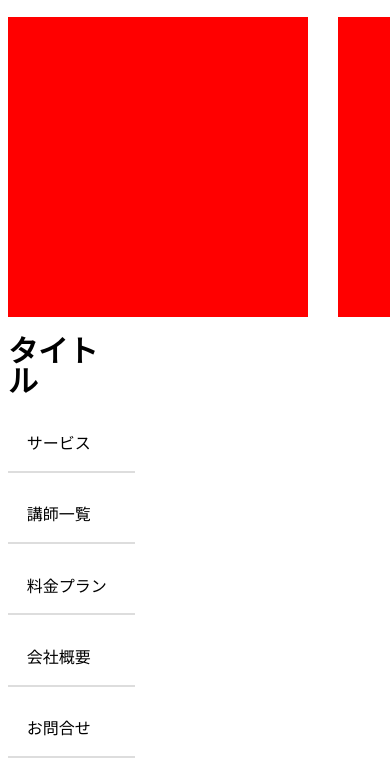
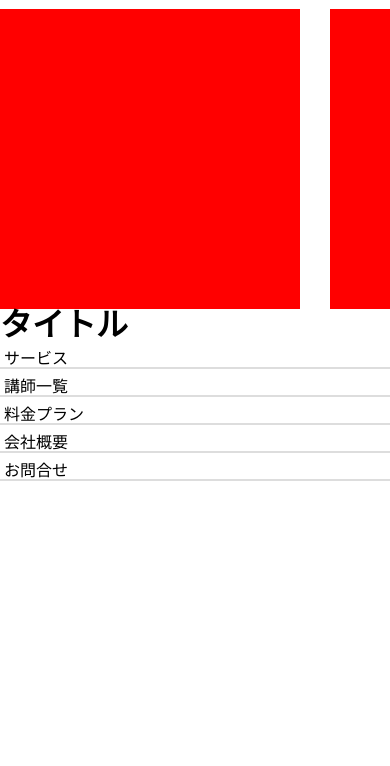
Before and after one commit to fuyukaT/kadai2, a plain HTML site: page dezasuta2/index.html in a window 390 px wide. Shown: the part 631-1397 px from the top of the page. After the commit the page ends 1112 px from the top, so only its background shows below. Drawn offline with Linux system fonts and the light colour scheme.

Commit message:
２回目課題修正
ご指摘いただいた点修正致しました！

```diff
--- a/dezasuta2/css/style.css
+++ b/dezasuta2/css/style.css
@@ -29,71 +29,78 @@
     margin-top: 20px;
 }
 
-.練習{
+
+html,
+body,
+h1,
+h2,
+h3,
+p,
+dl,
+dt,
+dd,
+ul,
+li {
     margin: 0;
     padding: 0;
     line-height: 1;
     color: #000;
     font-family: "游ゴシック体", YuGothic, "游ゴシック", "Yu Gothic", "メイリオ",
         "Hiragino Kaku Gothic ProN", "Hiragino Sans", sans-serif;
-    max-width: 960px;
-    display: flex;
-    margin:0 auto;
 }
 
-h1{
-    font-size: 30px;
-    width: 30%;
+a {
+    text-decoration: none;
+    color: inherit;
 }
 
+ul {
+    list-style: none;
+}
+
+img {
+    max-width: 100%;
+    vertical-align: bottom;
+    border: none;
+}
+
+.aaa{
+    display: flex;
+    justify-content: space-between;
+    max-width: 960px;
+    align-items: center;
+}
 
 ul{
-    margin: 0 ;
-    padding: 0 ;
     display: flex;
-    justify-content: space-between;
-    margin-top: 1%;
-  }
-ul li{
-    list-style: none;
-    width: 10%;
-    min-width: 90px;
-    padding: 5% 5% ;
-    }
-ul li:not(:last-child){
+}
+
+li{
+   padding-left:1%;
+   min-width: 90px;
+}
+
+li:not(:last-child){
     border-right:2px solid #ddd;
     }
 
 @media screen and (max-width:767px){
-    .練習{
-        margin: 0;
-        padding: 0;
-        line-height: 1;
+    .aaa{
         display: block;
-        margin:0 auto;
     }
 
-    h1{
-        font-size: 30px;
-        width: 30%;
+    ul{
+       display:block;
     }
 
+    li{
+        margin-top: 10px;
+        border-bottom: 2px solid #ddd;
+    }
 
-    ul{
-        margin: 0 ;
-        padding: 0 ;
-        margin-top: 1%;
-        display: block;
-      }
-    ul li{
-        list-style: none;
-        width: 10%;
-        min-width: 90px;
-        padding: 5% 5% ;
-        border-bottom: 2px solid #ddd;
-        }
-    ul li:not(:last-child){
+    li:not(:last-child){
         border-right:none;
+        max-width: 767px;
         }
 
-}
+ }
--- a/dezasuta2/index.html
+++ b/dezasuta2/index.html
@@ -23,13 +23,13 @@
         <div></div>
     </div>
 
-    <div class="練習">
+    <div class="aaa">
       <h1>タイトル</h1>
       <ul>
-          <li>サービス</li><br>
-          <li>講師一覧</li><br>
-          <li>料金プラン</li><br>
-          <li>会社概要</li><br>
+          <li>サービス</li>
+          <li>講師一覧</li>
+          <li>料金プラン</li>
+          <li>会社概要</li>
           <li>お問合せ</li>
       </ul>
     </div>
```
Also changed, not shown: 2 other files.
